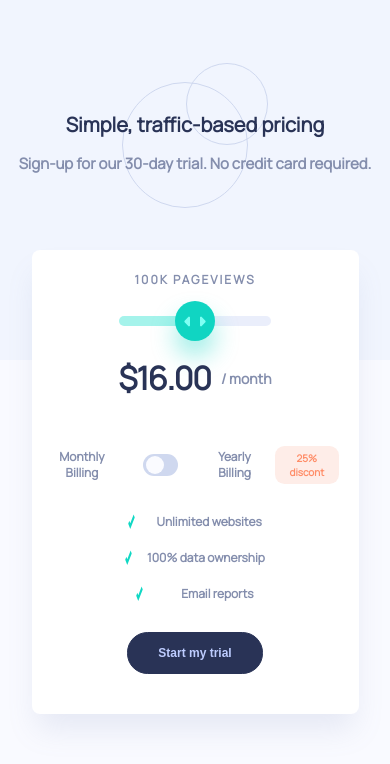
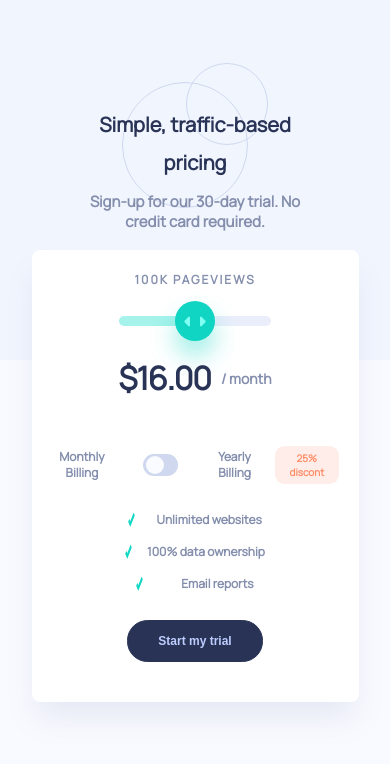
Before and after one commit to nikolakotarac/Bonus-zadatak-6, a plain HTML site: page index.html in a window 390 px wide. Drawn offline with Linux system fonts and the light colour scheme.

Commit message:
fixed css responsive design

```diff
--- a/style.css
+++ b/style.css
@@ -240,6 +240,9 @@ body {
     body{
         height:300px;
     }
+    .header{
+        width:65%;
+    }
     .header h2{
         font-size:20px;
     }
@@ -248,6 +251,9 @@ body {
     }
     .card{
         width:327px;
+    }
+    .check{
+        padding:8px;
     }
     .card-content{
         align-items: center;
```
